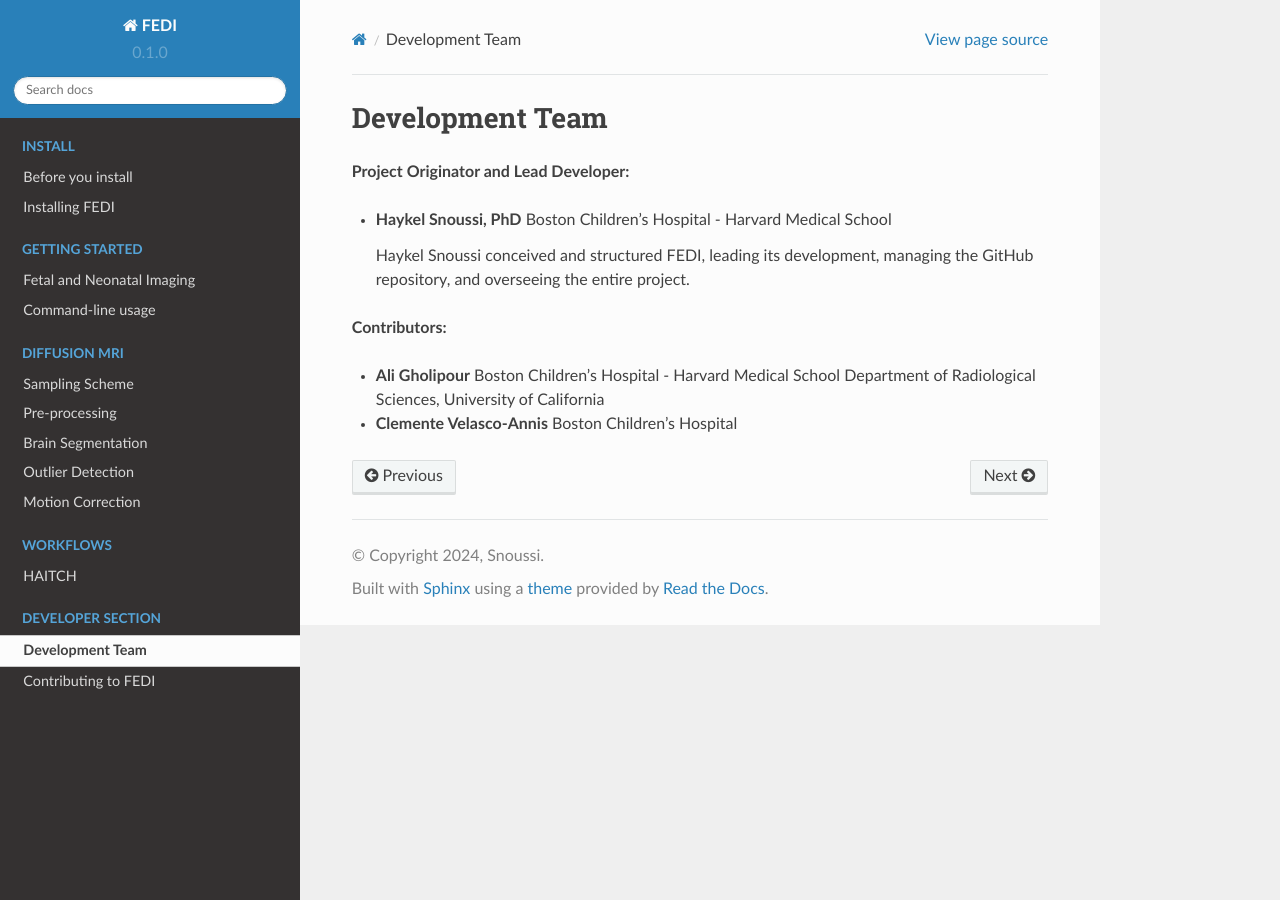
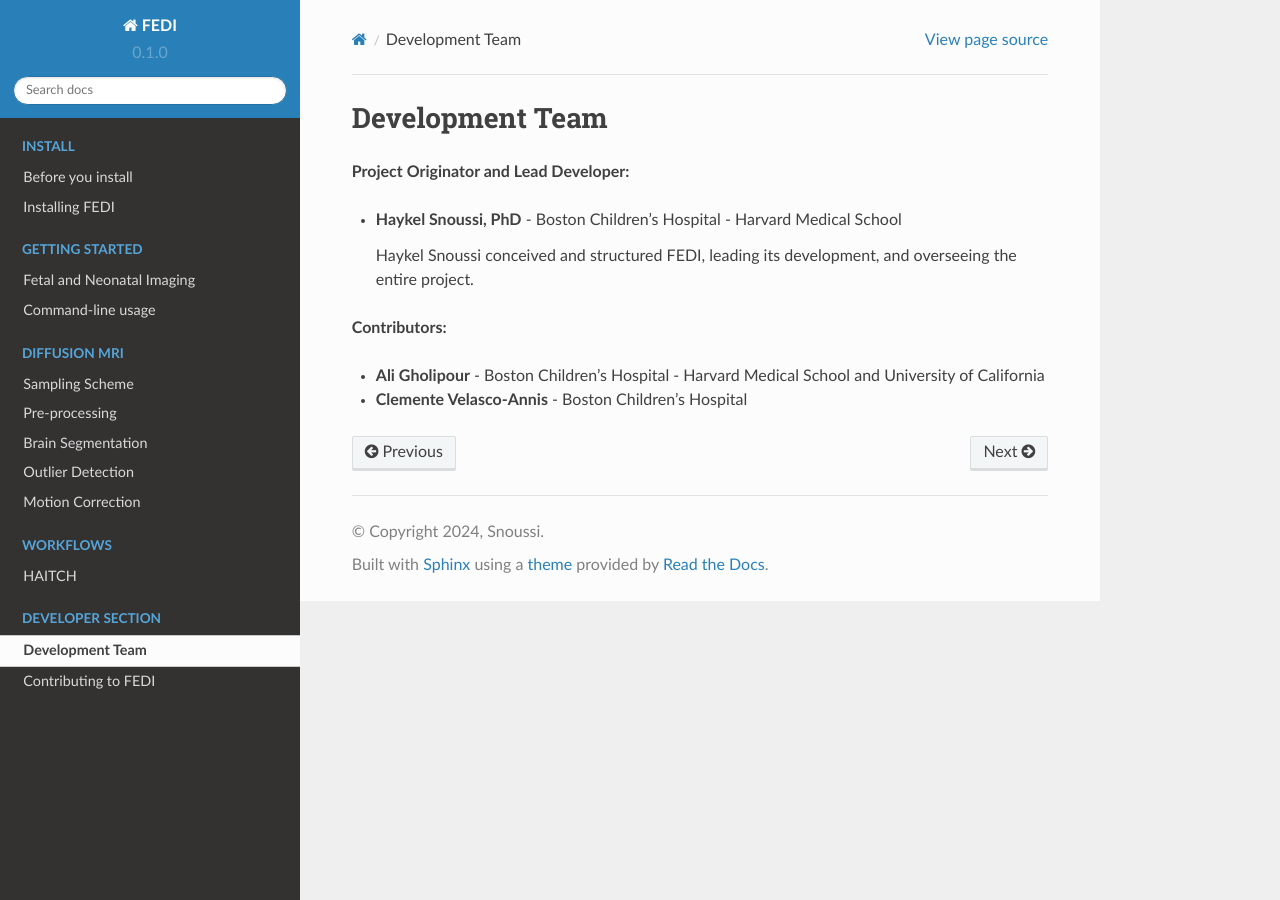
Before and after one commit to FEDIToolbox/FEDI, a Sphinx documentation site: the page built from documentation/source/developer_section/starts.rst, in a window 1280 px wide. Built offline with Sphinx 7.4.7 and the Read the Docs theme 2.0.0, drawn with Linux system fonts in a browser that asks for light colours.

Commit message:
Update starts.rst

```diff
--- a/documentation/source/developer_section/starts.rst
+++ b/documentation/source/developer_section/starts.rst
@@ -4,15 +4,14 @@ Development Team
 **Project Originator and Lead Developer:**
 
 - **Haykel Snoussi, PhD**
-  Boston Children's Hospital - Harvard Medical School
+  - Boston Children's Hospital - Harvard Medical School
 
-  Haykel Snoussi conceived and structured FEDI, leading its development, managing the GitHub repository, and overseeing the entire project.
+  Haykel Snoussi conceived and structured FEDI, leading its development, and overseeing the entire project.
 
 **Contributors:**
 
 - **Ali Gholipour**
-  Boston Children's Hospital - Harvard Medical School
-  Department of Radiological Sciences, University of California
+  - Boston Children's Hospital - Harvard Medical School and University of California
 
 - **Clemente Velasco-Annis**
-  Boston Children's Hospital
+  - Boston Children's Hospital
```
